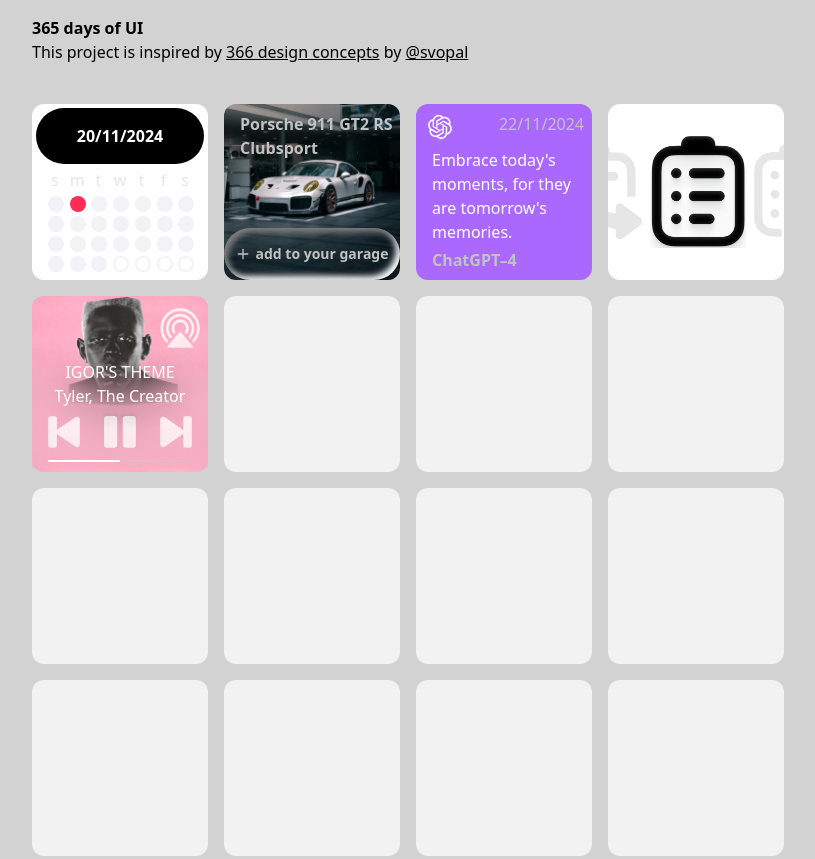
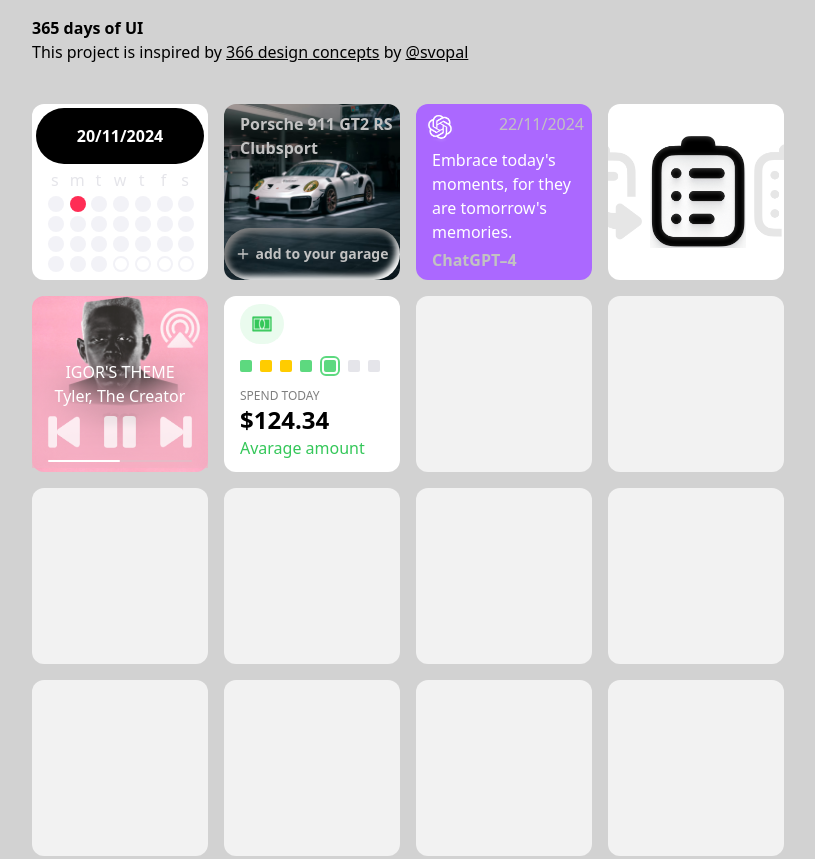
Before and after one commit to Lex043/356-days-of-UI, an Astro site: page / in a window 1280 px wide. Shown: the top 859 px of the page, without its empty margins (232-1047 px from the left). Built offline with nearby package versions, Linux system fonts and the light colour scheme; Astro itself is replaced by a stand-in of ours.

Commit message:
feat: day 6

```diff
--- /dev/null
+++ b/src/components/Day6.astro
@@ -0,0 +1,32 @@
+---
+import { Image } from "astro:assets";
+import Logo from "../images/Logo.png";
+---
+
+<section class="rounded-xl h-full bg-[#FFFFFF] px-4 py-2">
+    <div class="w-11 h-10 p-3 rounded-full bg-[#30D1581A]">
+        <Image src={Logo} alt="Logo illustration" class="w-full h-4" />
+    </div>
+
+    <div class="py-3 flex items-center gap-2">
+        <div class="shrink-0 w-3 h-3 bg-[#5DD97F] rounded-sm"></div>
+        <div class="shrink-0 w-3 h-3 bg-[#FFCC00] rounded-sm"></div>
+        <div class="shrink-0 w-3 h-3 bg-[#FFCC00] rounded-sm"></div>
+        <div class="shrink-0 w-3 h-3 bg-[#5DD97F] rounded-sm"></div>
+        <div class="relative border-2 border-[#5DD97F] rounded-md w-5 h-5">
+            <div
+                class="absolute top-1/2 left-1/2 w-3 h-3 bg-[#5DD97F] rounded-sm transform -translate-x-1/2 -translate-y-1/2"
+            >
+            </div>
+        </div>
+
+        <div class="shrink-0 w-3 h-3 bg-[#E5E5EA] rounded-sm"></div>
+        <div class="shrink-0 w-3 h-3 bg-[#E5E5EA] rounded-sm"></div>
+    </div>
+
+    <div>
+        <h1 class="text-[#7F7F7F] text-xs">SPEND TODAY</h1>
+        <h1 class="text-black font-bold text-2xl">$124.34</h1>
+        <h1 class="text-[#34C759]">Avarage amount</h1>
+    </div>
+</section>
--- a/src/pages/index.astro
+++ b/src/pages/index.astro
@@ -4,6 +4,7 @@ import Day2 from "../components/Day2.astro";
 import Day3 from "../components/Day3.astro";
 import Day4 from "../components/Day4.astro";
 import Day5 from "../components/Day5.astro";
+import Day6 from "../components/Day6.astro";
 import Layout from "../layouts/layout.astro";
 const days = Array.from({ length: 362 }, (_, i) => i + 1);
 ---
@@ -46,6 +47,9 @@ const days = Array.from({ length: 362 }, (_, i) => i + 1);
                     <div class="col-span-1">
                         <Day5 />
                     </div>
+                    <div class="col-span-1">
+                        <Day6 />
+                    </div>
 
                     {
                         days.map((day) => (
```
Also changed, not shown: src/images/Logo.png (added).
